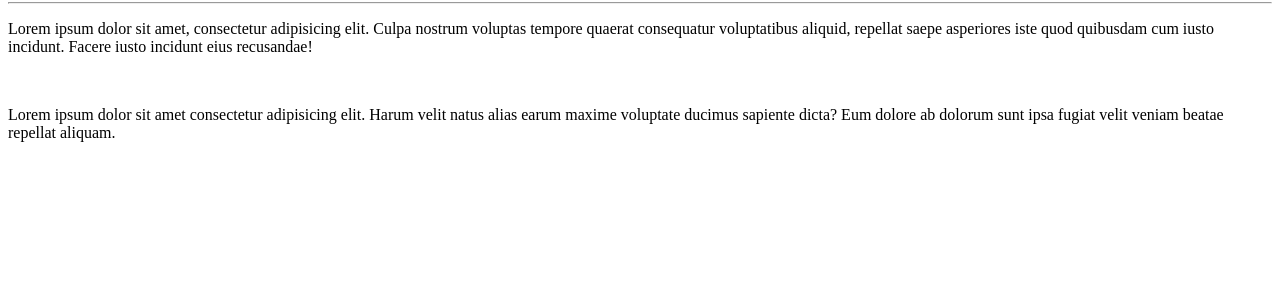
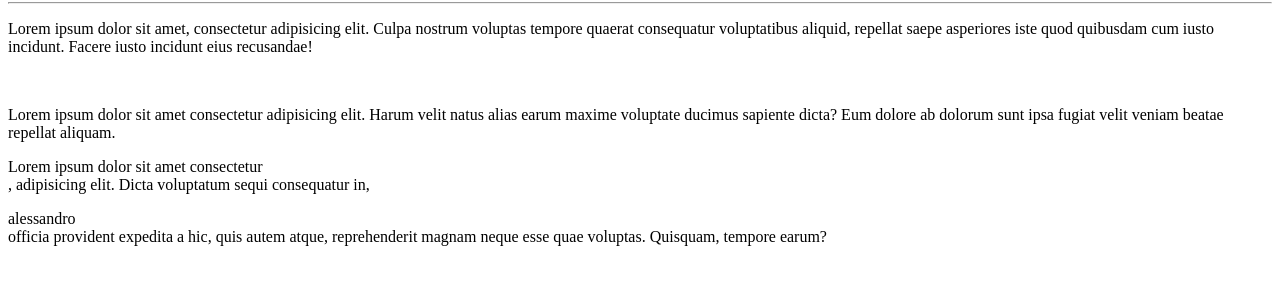
Before and after one commit to DevopsAlessandrodepaula/Ola-Mundo, a plain HTML site: page site-exemplo/index.html in a window 1280 px wide. Shown: the part 78-362 px from the top of the page. Drawn offline with Linux system fonts and the light colour scheme.

Commit message:
Update index.html

```diff
--- a/site-exemplo/index.html
+++ b/site-exemplo/index.html
@@ -10,6 +10,7 @@
     <hr>
     <p>Lorem ipsum dolor sit amet, consectetur adipisicing elit. Culpa nostrum voluptas tempore quaerat consequatur voluptatibus aliquid, repellat saepe asperiores iste quod quibusdam cum iusto incidunt. Facere iusto incidunt eius recusandae!</p><br>
     <p>Lorem ipsum dolor sit amet consectetur adipisicing elit. Harum velit natus alias earum maxime voluptate ducimus sapiente dicta? Eum dolore ab dolorum sunt ipsa fugiat velit veniam beatae repellat aliquam.</p>
+    <p>Lorem ipsum dolor sit amet consectetur <br>, adipisicing elit. Dicta voluptatum sequi consequatur in, <table>alessandro</table>officia provident expedita a hic, quis autem atque, reprehenderit magnam neque esse quae voluptas. Quisquam, tempore earum?</p>
 
 </body>
 </html>
```
